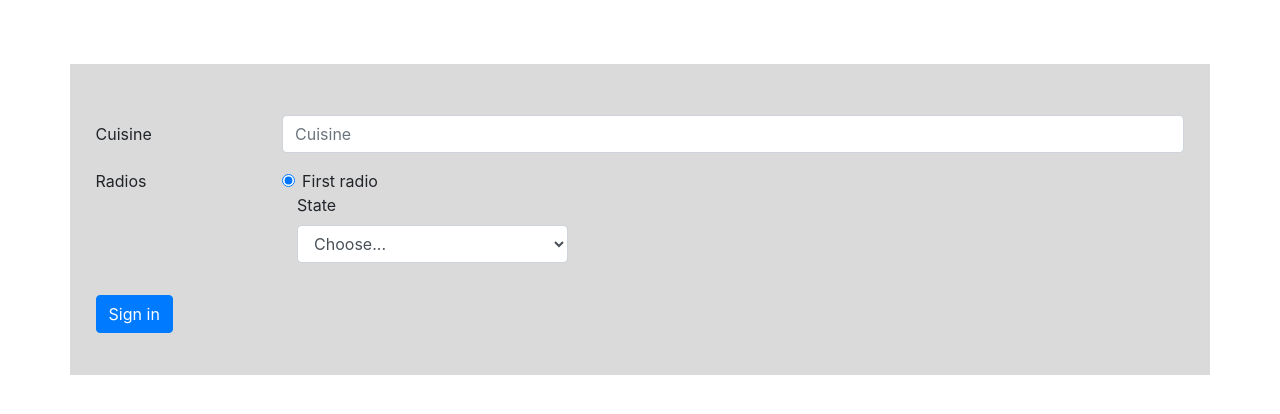
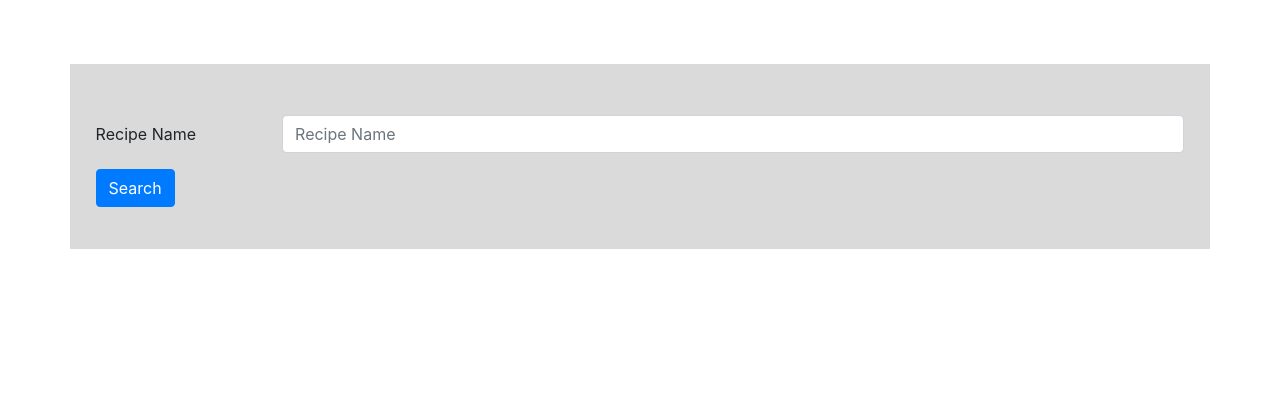
Before and after one commit to akiimai/recipe, a React (Create React App) app: page / in a window 1280 px wide. Shown: the top 414 px of the page. Built offline with nearby package versions, Linux system fonts and the light colour scheme.

Commit message:
get basic

```diff
--- a/package.json
+++ b/package.json
@@ -7,7 +7,8 @@
     "bootstrap": "^4.3.1",
     "react": "^16.8.3",
     "react-dom": "^16.8.3",
-    "react-scripts": "2.1.5"
+    "react-scripts": "2.1.5",
+    "unirest": "^0.6.0"
   },
   "scripts": {
     "start": "react-scripts start",
--- a/src/Main.js
+++ b/src/Main.js
@@ -1,45 +1,75 @@
 import React, { Component } from 'react';
 import 'bootstrap/dist/css/bootstrap.css';
 import './Main.css';
+import * as recipeSearch from './services/recipeSearch';
 
 class Main extends Component {
+    constructor(props) {
+        super(props)
+
+        this.state = {
+            title: '',
+            data: []
+        }
+    }
+
+    onChange = (evt) => {
+        this.setState({
+            title: evt.target.value
+        })
+    }
+
+    onSubmit = (evt) => {
+        evt.preventDefault();
+        const data = {
+            title: this.state.title
+        }
+
+        recipeSearch.getRecipeByTitle(data)
+            .then((response) => {
+                this.setState({
+                    data: response
+                })
+            })
+            .catch(console.log)
+    }
+
     render() {
+        let list = this.state.data
+        ? this.state.data.map(item => {
+            return (
+                <div key={item.id}>
+                    <div>
+                        <img src={item.image} />
+                    </div>
+                    <div>
+                        <h2>{item.title}</h2>
+                    </div>
+                </div>
+            )
+        })
+        : "in progress"
+
         return (
             <React.Fragment>
                 <div className="container form-container">
                 <form>
                     <div className="form-group row">
-                        <label for="cuisine" className="col-sm-2 col-form-label">Cuisine</label>
+                        <label htmlFor="title" className="col-sm-2 col-form-label">Recipe Name</label>
                         <div className="col-sm-10">
-                            <input type="text" className="form-control" id="cuisine" placeholder="Cuisine" />
+                            <input type="text" className="form-control" id="title" placeholder="Recipe Name" value={this.state.title} onChange={this.onChange} />
                         </div>
                     </div>
-                    <fieldset className="form-group">
-                        <div className="row">
-                            <legend className="col-form-label col-sm-2 pt-0">Radios</legend>
-                            <div className="col-sm-10">
-                                <div className="form-check">
-                                    <input className="form-check-input" type="radio" name="gridRadios" id="gridRadios1" value="option1" checked />
-                                    <label className="form-check-label" for="gridRadios1">
-                                        First radio
-                                    </label>
-                                </div>
-                                <div className="form-group col-md-4">
-                                    <label for="inputState">State</label>
-                                    <select id="inputState" className="form-control">
-                                        <option selected>Choose...</option>
-                                        <option>...</option>
-                                    </select>
-                                </div>
-                            </div>
-                        </div>
-                    </fieldset>
                     <div className="form-group row">
                         <div className="col-sm-10">
-                            <button type="submit" className="btn btn-primary">Sign in</button>
+                            <button type="submit" className="btn btn-primary" onClick={this.onSubmit}>Search</button>
                         </div>
                     </div>
                 </form>
+                </div>
+
+                <div>
+                    {list}
                 </div>
             </React.Fragment>
         )
--- /dev/null
+++ b/src/services/recipeSearch.js
@@ -0,0 +1,27 @@
+import axios from 'axios';
+
+const headers = {
+    "X-RapidAPI-Key": "908ac684e4msh08a4c08f50317abp1a4e19jsn27c44c8339e4"
+}
+
+const getRecipeByTitle = (data) => {
+    const url = "https://webknox-recipes.p.rapidapi.com/recipes/search?query=" + data.title
+    const config = {
+        method: "GET",
+        headers
+    }
+
+    return axios(url, config)
+        .then(responseSuccess)
+        .catch(responseError)
+};
+
+const responseSuccess = (response) => {
+    return response.data.results;
+};
+
+const responseError = (error) => {
+    return error;
+};
+
+export { getRecipeByTitle }
```
Also changed, not shown: src/services/recipeCategories.js (deleted, +0 -17 lines), 1 other file (tests, documents, lock files or other folders).
